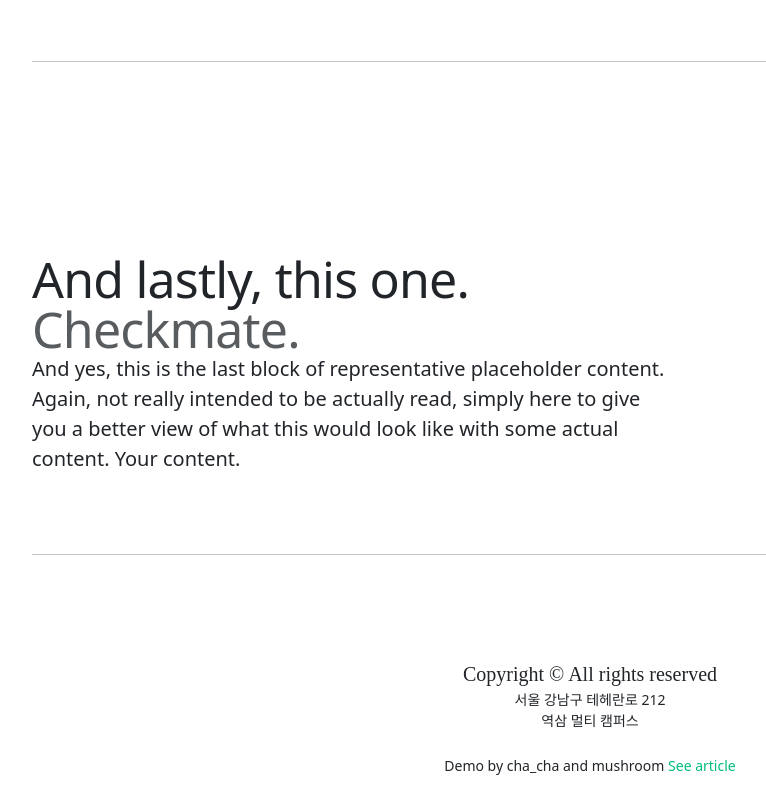
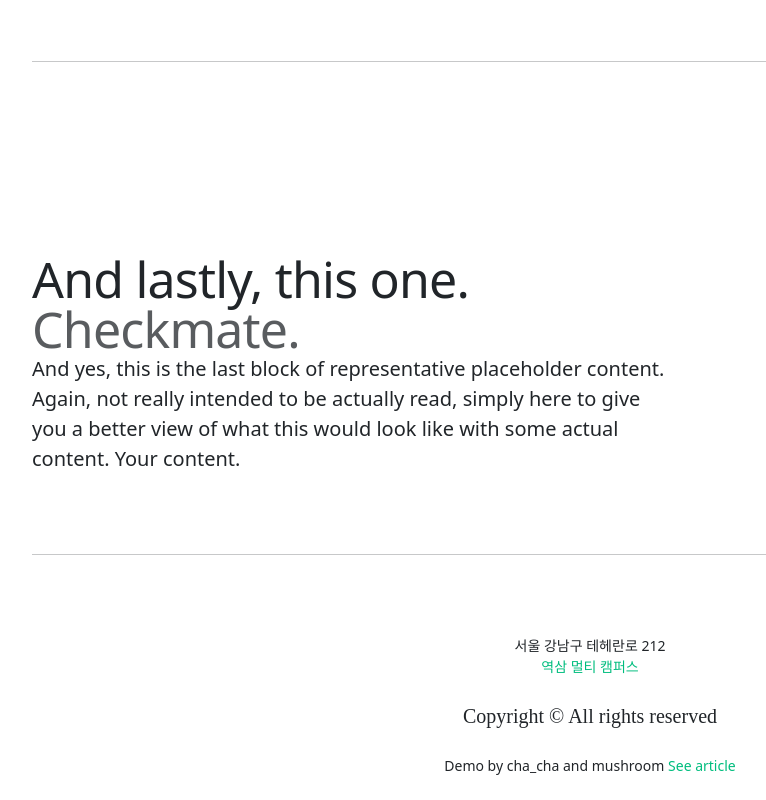
Before and after one commit to ChaCha3088/voyage, a Vue app in the folder frontend/: page / in a window 1280 px wide. Shown: the part 1675-2475 px from the top of the page, without its empty margins (50-816 px from the left). Built offline with nearby package versions, Linux system fonts and the light colour scheme; a web font is replaced by a local one.

Commit message:
[refactor] footer 배치 변경

```diff
--- a/frontend/src/components/include/footer.vue
+++ b/frontend/src/components/include/footer.vue
@@ -2,9 +2,11 @@
 
 <template>
   <p class="p">
+  <div>서울 강남구 테헤란로 212</div>
+  <div> <a href="https://www.ssafy.com/ksp/jsp/swp/swpMain.jsp" target="_blank">역삼 멀티 캠퍼스</a>
+  </div>
+  <div style="margin-top: 3vh;"></div>
   <div class="right">Copyright © All rights reserved</div>
-  <div>서울 강남구 테헤란로 212</div>
-  <div>역삼 멀티 캠퍼스</div>
   <div style="margin-top: 3vh;">Demo by cha_cha and mushroom <a
       href="http://www.sitepoint.com/responsive-data-tables-comprehensive-list-solutions" target="_blank">See
       article</a></div>
@@ -43,8 +45,8 @@ a,
 
 .p {
   text-align: center;
-  padding-top: 3vh;
-  padding-bottom: 3vh;
+  margin-top: 3vh;
+  margin-bottom: 3vh;
   font-size: 14px;
 }
 </style>
```
